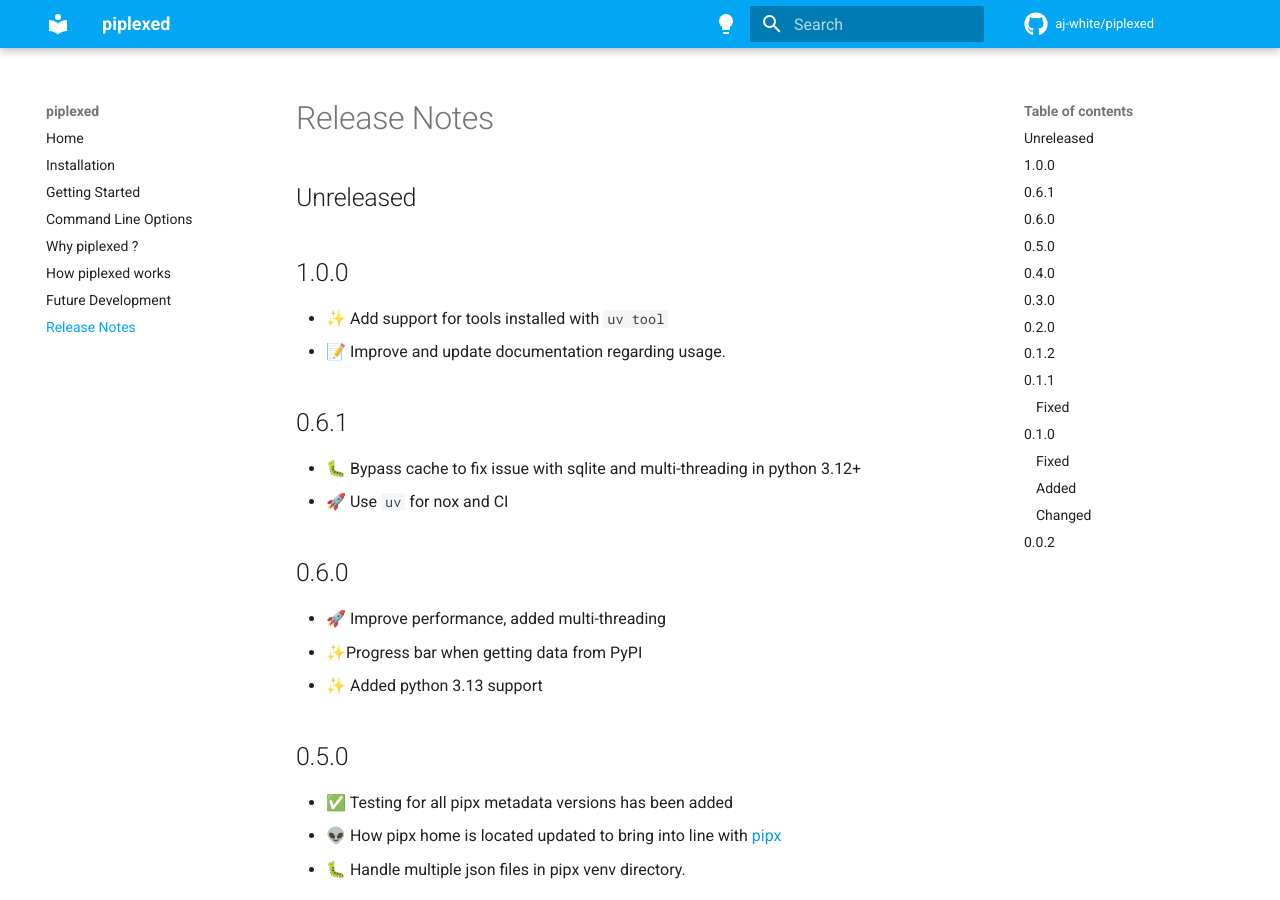
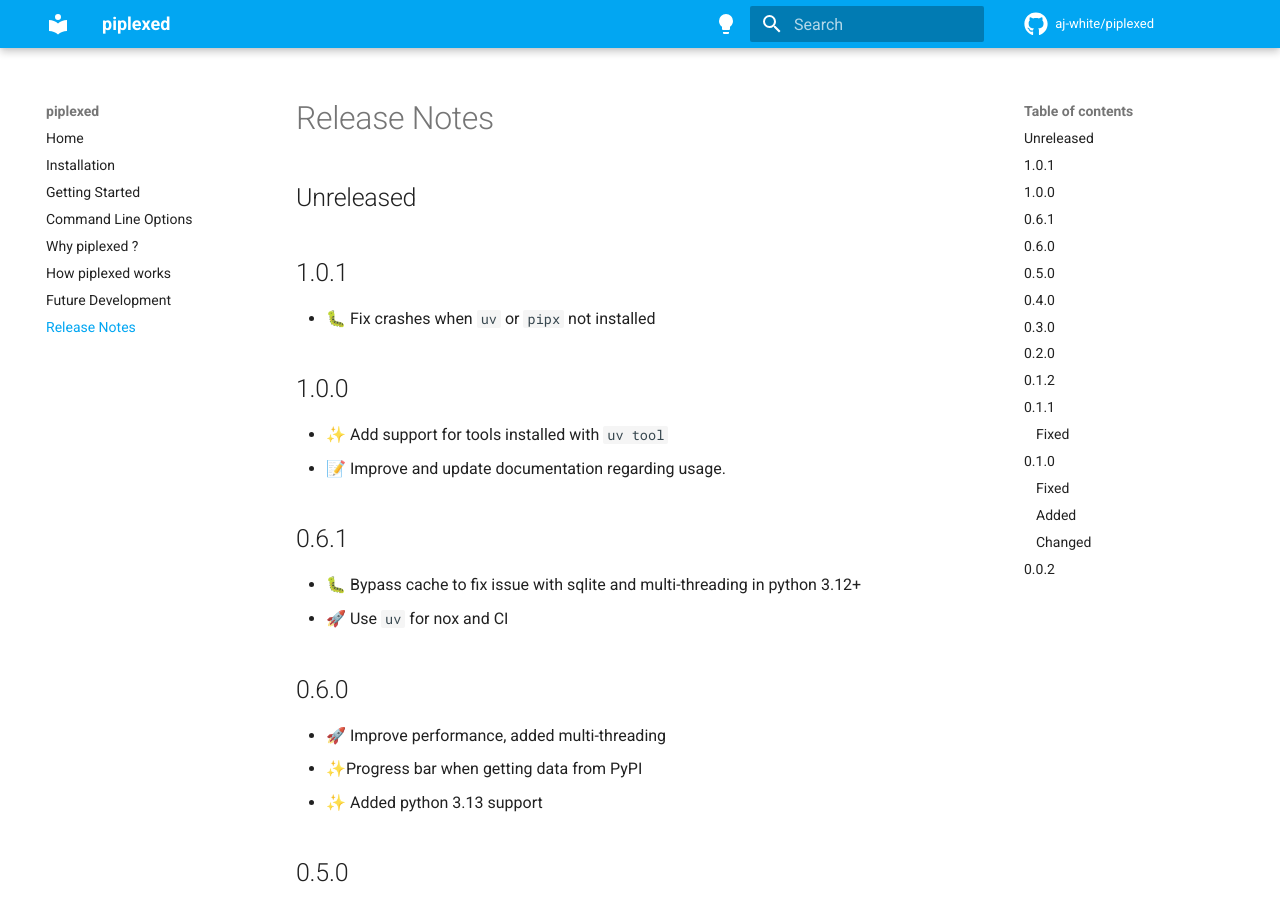
Before and after one commit to aj-white/piplexed, an MkDocs documentation site: the page built from docs/Release-notes.md, in a window 1280 px wide and 900 px high. Built offline with MkDocs 1.6.1 and Material for MkDocs 9.7.7, drawn with Linux system fonts in a browser that asks for light colours; comment, search, counter and statistics services are not loaded.

Commit message:
📝bump version updated changelog

```diff
--- a/docs/Release-notes.md
+++ b/docs/Release-notes.md
@@ -1,6 +1,10 @@
 # Release Notes
 
 ## Unreleased
+
+## 1.0.1
+
+- 🐛 Fix crashes when `uv` or `pipx` not installed
 
 ## 1.0.0
 
--- a/src/piplexed/version.py
+++ b/src/piplexed/version.py
@@ -1 +1 @@
-VERSION = "1.0.0"
+VERSION = "1.0.1"
```
Also changed, not shown: CHANGELOG.md (+7 -1 lines).
